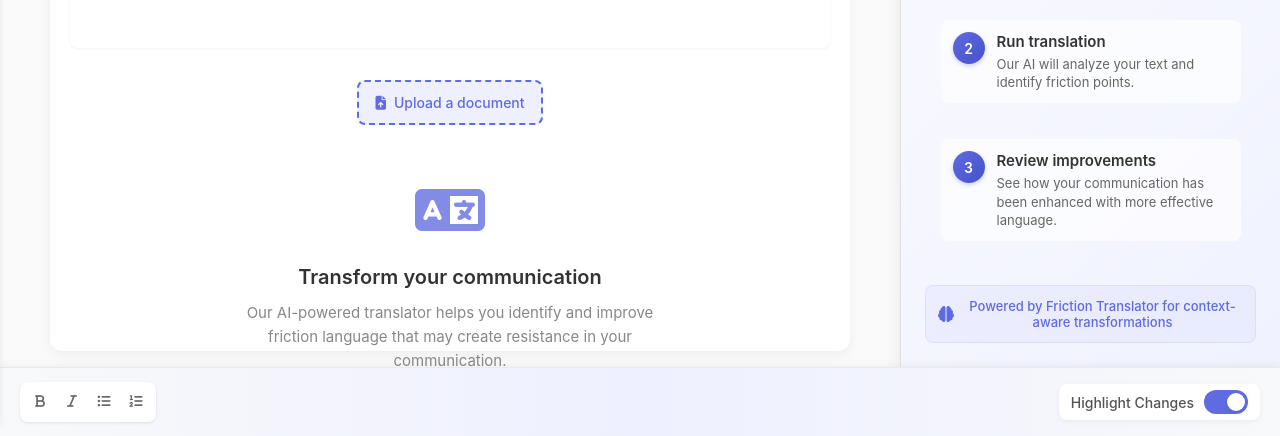
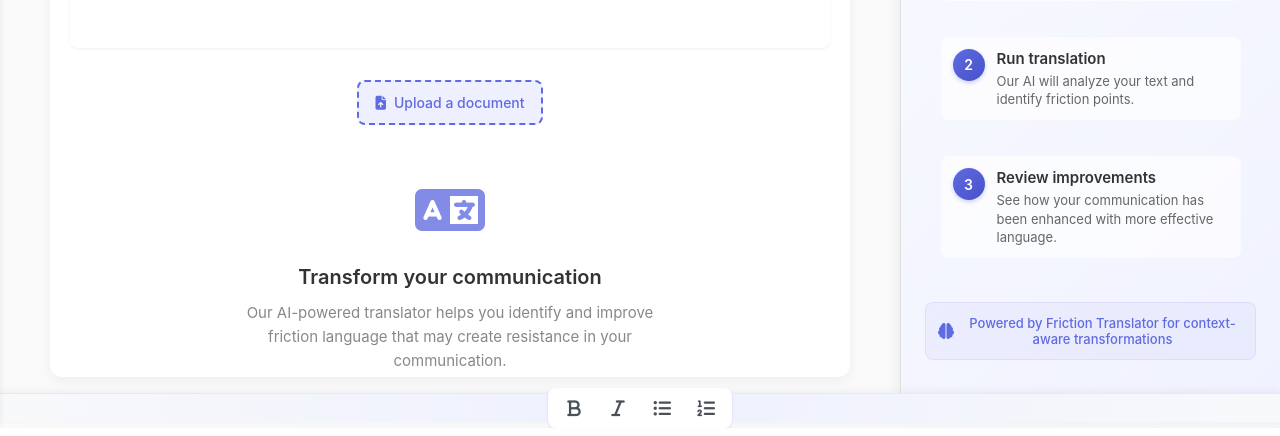
Before and after one commit to zakaurrehman/friction-translator, a Flask app: page / in a window 1280 px wide. Shown: the part 453-889 px from the top of the page. Run offline with Flask 2, Linux system fonts and the light colour scheme; the visitor is signed in with stand-in values (Sample User, id 1).

Commit message:
changes done in footer

```diff
--- a/static/css/style.css
+++ b/static/css/style.css
@@ -47,6 +47,63 @@
   display: flex;
   flex-direction: column;
   overflow: hidden;
+}
+/* Footer background and padding */
+.footer {
+  display: flex;
+  align-items: center;
+  background-color: #f1f3f5;  /* light gray */
+  padding: 8px 16px;
+}
+
+/* Give each region equal flex so center stays centered */
+.footer-left,
+.footer-center,
+.footer-right {
+  flex: 1;
+}
+
+/* Center the format buttons group */
+.footer-center {
+  display: flex;
+  justify-content: center;
+}
+
+/* Surround the buttons with a pill-shaped background */
+.format-group {
+  display: flex;
+  background: #fff;
+  border-radius: 24px;
+  box-shadow: 0 2px 8px rgba(0, 0, 0, 0.12);
+  padding: 4px 8px;
+}
+
+/* Style each button */
+.format-btn {
+  background: transparent;
+  border: none;
+  margin: 0 6px;
+  padding: 8px;
+  border-radius: 50%;
+  transition: background 0.2s ease, transform 0.1s ease;
+  cursor: pointer;
+}
+
+/* Icon color & size */
+.format-btn .fas {
+  color: #495057;
+  font-size: 18px;
+}
+
+/* Hover and active states */
+.format-btn:hover {
+  background: #e9ecef;
+  transform: scale(1.1);
+}
+
+.format-btn:active {
+  background: #dee2e6;
+  transform: scale(1.05);
 }
 
 /* Header styles */
--- a/templates/index.html
+++ b/templates/index.html
@@ -201,13 +201,14 @@
     <!-- Bottom Formatting Toolbar -->
     <div class="footer">
         <div class="footer-left">
-        <div class="format-group">
-            <!-- in index.html footer -->
-            <button class="format-btn" data-cmd="bold"            title="Bold"><i class="fas fa-bold"></i></button>
-            <button class="format-btn" data-cmd="italic"          title="Italic"><i class="fas fa-italic"></i></button>
+        <div class="footer-center">
+            <div class="format-group">
+            <button class="format-btn" data-cmd="bold"             title="Bold"><i class="fas fa-bold"></i></button>
+            <button class="format-btn" data-cmd="italic"           title="Italic"><i class="fas fa-italic"></i></button>
             <button class="format-btn" data-cmd="insertUnorderedList" title="Bullet List"><i class="fas fa-list-ul"></i></button>
             <button class="format-btn" data-cmd="insertOrderedList"   title="Numbered List"><i class="fas fa-list-ol"></i></button>
-        </div>
+            </div>
+            </div>
         </div>
 
         <!-- <div class="footer-center">
@@ -218,13 +219,13 @@
         </div> -->
 
         <div class="footer-right">
-        <div class="highlight-toggle">
+        <!-- <div class="highlight-toggle">
             <span class="toggle-text">Highlight Changes</span>
             <label class="toggle-switch">
             <input type="checkbox" id="highlightToggle" checked>
             <span class="toggle-slider"></span>
             </label>
-        </div>
+        </div> -->
         </div>
     </div>
 
```
